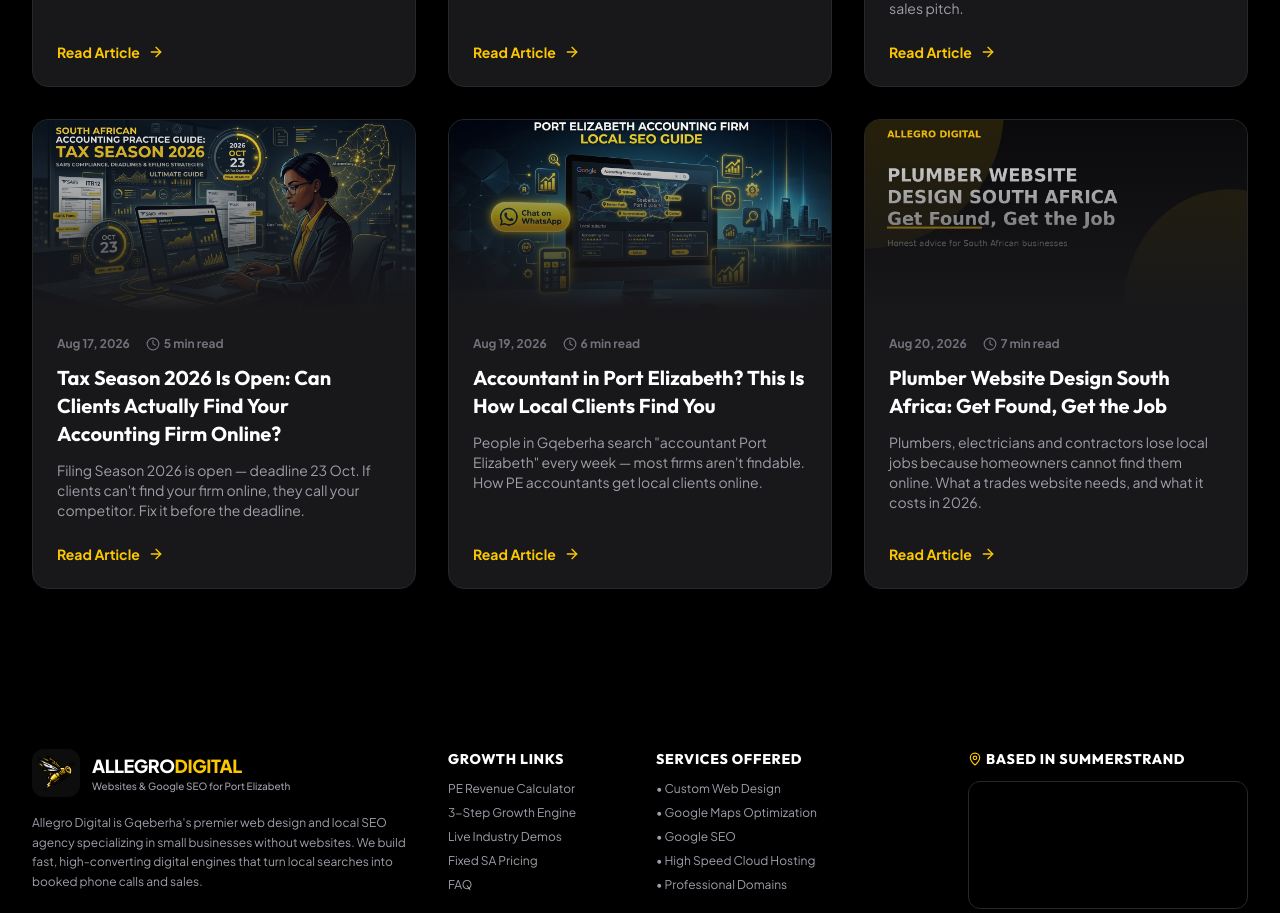
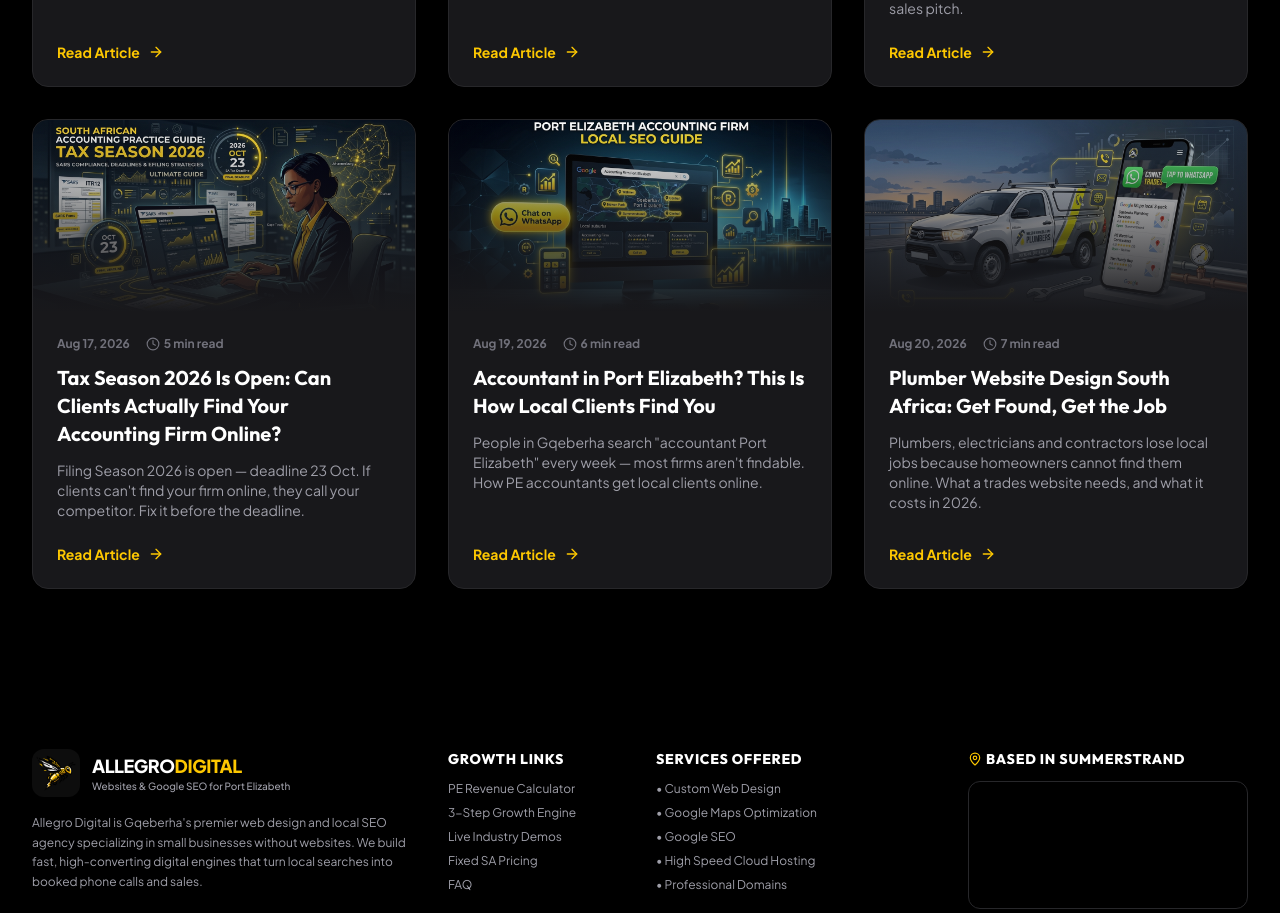
Before and after one commit to Fastasy/allegro, a Next.js app: page /articles in a window 1280 px wide. Shown: the part 2420-3333 px from the top of the page. Built offline with nearby package versions, Linux system fonts and the light colour scheme; no server answers; grey boxes are pictures that could not be loaded.

Commit message:
fix: update cover image for Plumber & Trades Website Design article

```diff
--- a/src/data/articlesData.ts
+++ b/src/data/articlesData.ts
@@ -3539,7 +3539,7 @@ export const articles: Article[] = [
     readTime: '7 min read',
     category: 'Content & Strategy',
     tags: ['plumber', 'electrician', 'contractor', 'trades', 'whatsapp', 'local-seo', 'google-business-profile', 'south-africa'],
-    imageUrl: '/images/plumber_website_design.jpg',
+    imageUrl: '/images/plumber_trades_website_design.jpg',
     keyTakeaways: [
       "When a homeowner has a burst geyser at 7am they Google 'plumber near me' and WhatsApp the first result that looks legit. A small site plus a claimed profile wins the job.",
       "Your Google Business Profile is free and non-negotiable. The website backs it up: it is where the profile links, where reviews collect, where clients verify you.",
```
Also changed, not shown: public/images/plumber_trades_website_design.jpg (added).
